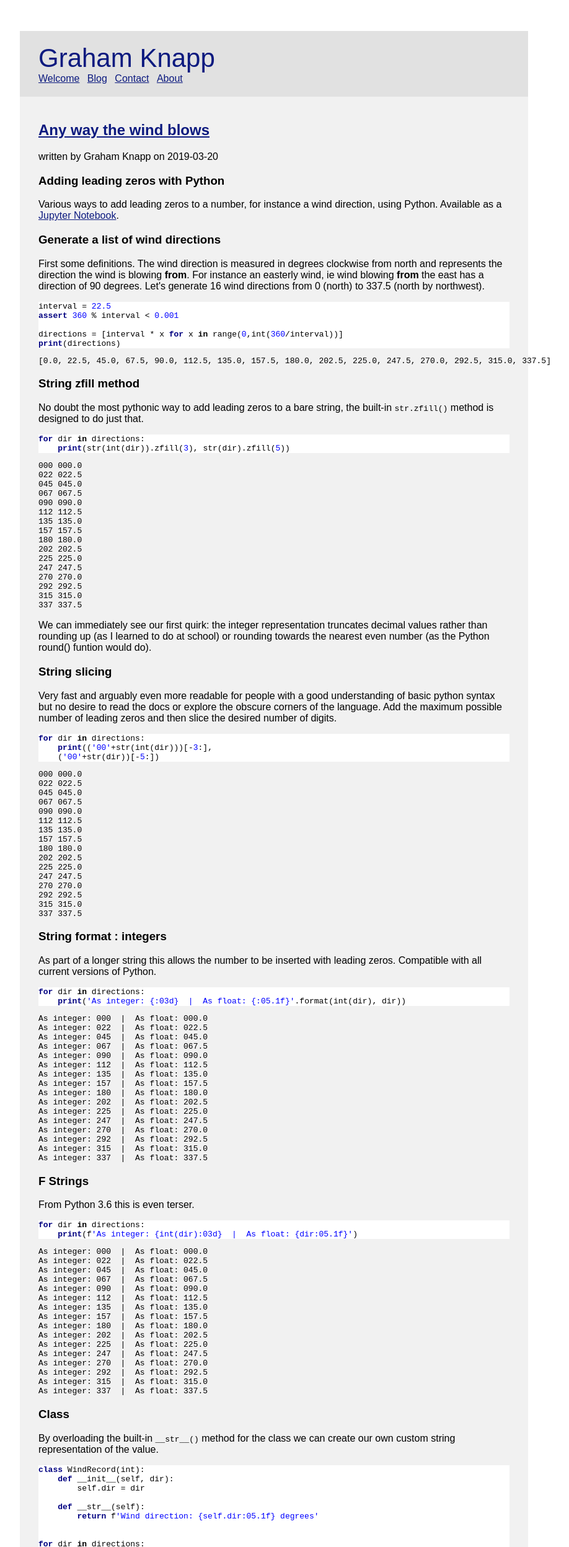
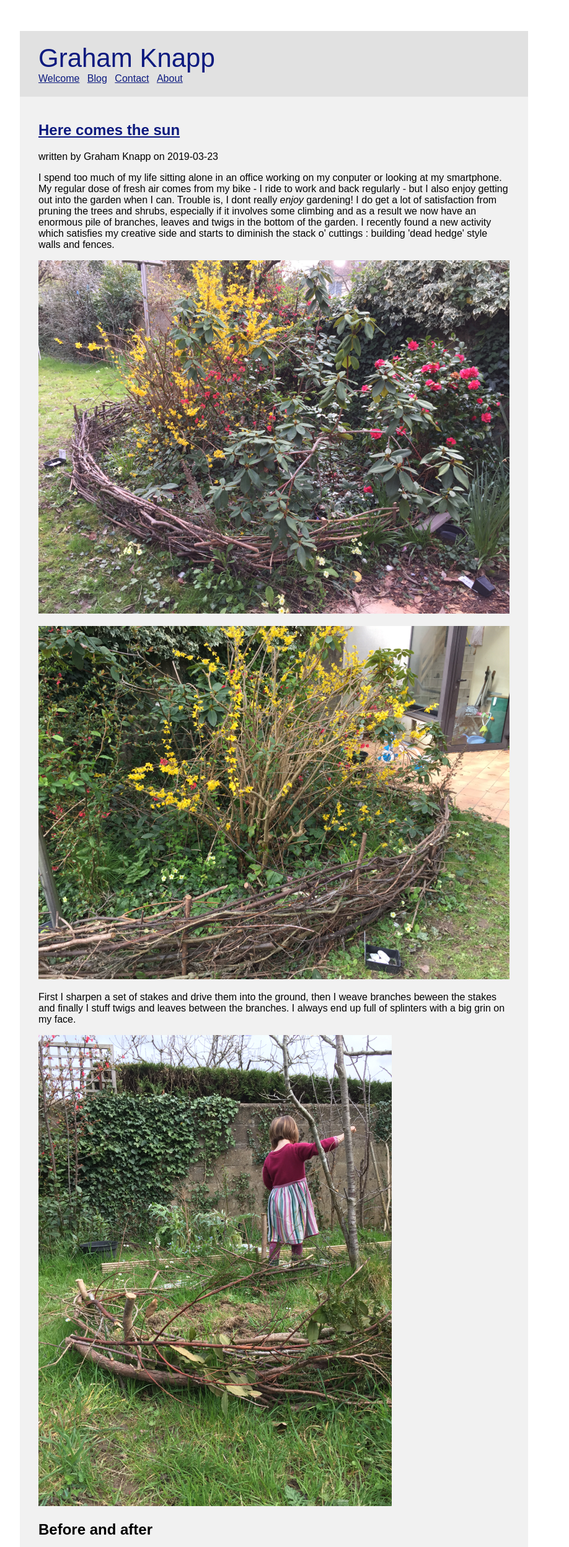
Before and after one commit to dancergraham/dancergraham.github.io, a plain HTML site: page blog/index.html in a window 1280 px wide. Shown: the top 2496 px of the page at 62% size, without its empty margins (198-1116 px from the left). Drawn offline with Linux system fonts and the light colour scheme.

Commit message:
Synchronized build

```diff
--- a/blog/index.html
+++ b/blog/index.html
@@ -20,6 +20,30 @@
     </nav>
   </header>
   <div class="page">
+
+
+
+  <div class="blog-post">
+
+    <h2><a href="../blog/here-comes-the-sun/">Here comes the sun</a></h2>
+
+  <p class="meta">
+    written by
+
+      Graham Knapp
+
+    on 2019-03-23
+  </p>
+  <p>I spend too much of my life sitting alone in an office working on my conputer or looking at my smartphone. My regular dose of fresh air comes from my bike - I ride to work and back regularly - but I also enjoy getting out into the garden when I can. Trouble is, I dont really <em>enjoy</em> gardening! I do get a lot  of satisfaction from pruning the trees and shrubs, especially if it involves some climbing and as a result we now have an enormous pile of branches, leaves and twigs in the bottom of the garden. I recently found a new activity which satisfies my creative side and starts to diminish the stack o' cuttings : building 'dead hedge' style walls and fences.</p>
+<p><img src="../blog/here-comes-the-sun/garden03.png" alt="garden03"></p>
+<p><img src="../blog/here-comes-the-sun/garden02.png" alt="garden02"></p>
+<p>First I sharpen a set of stakes and drive them into the ground, then I weave branches beween the stakes and finally I stuff twigs and leaves between the branches.  I always end up full of splinters with a big grin on my face.</p>
+<p><img src="../blog/here-comes-the-sun/garden04.png" alt="garden04"></p>
+<h2>Before and after</h2>
+<p><img src="../blog/here-comes-the-sun/garden05.png" alt="garden05"></p>
+<p><img src="../blog/here-comes-the-sun/garden06.png" alt="garden06"></p>
+
+  </div>
 
 
 
```
Also changed, not shown: blog/here-comes-the-sun/index.html (+8 -7 lines), blog/here-comes-the-sun/garden00.png (added), blog/here-comes-the-sun/garden01.png (added), blog/here-comes-the-sun/garden02.png (added), blog/here-comes-the-sun/garden03.png (added), blog/here-comes-the-sun/garden04.png (added), blog/here-comes-the-sun/garden05.png (added), blog/here-comes-the-sun/garden06.png (added).
